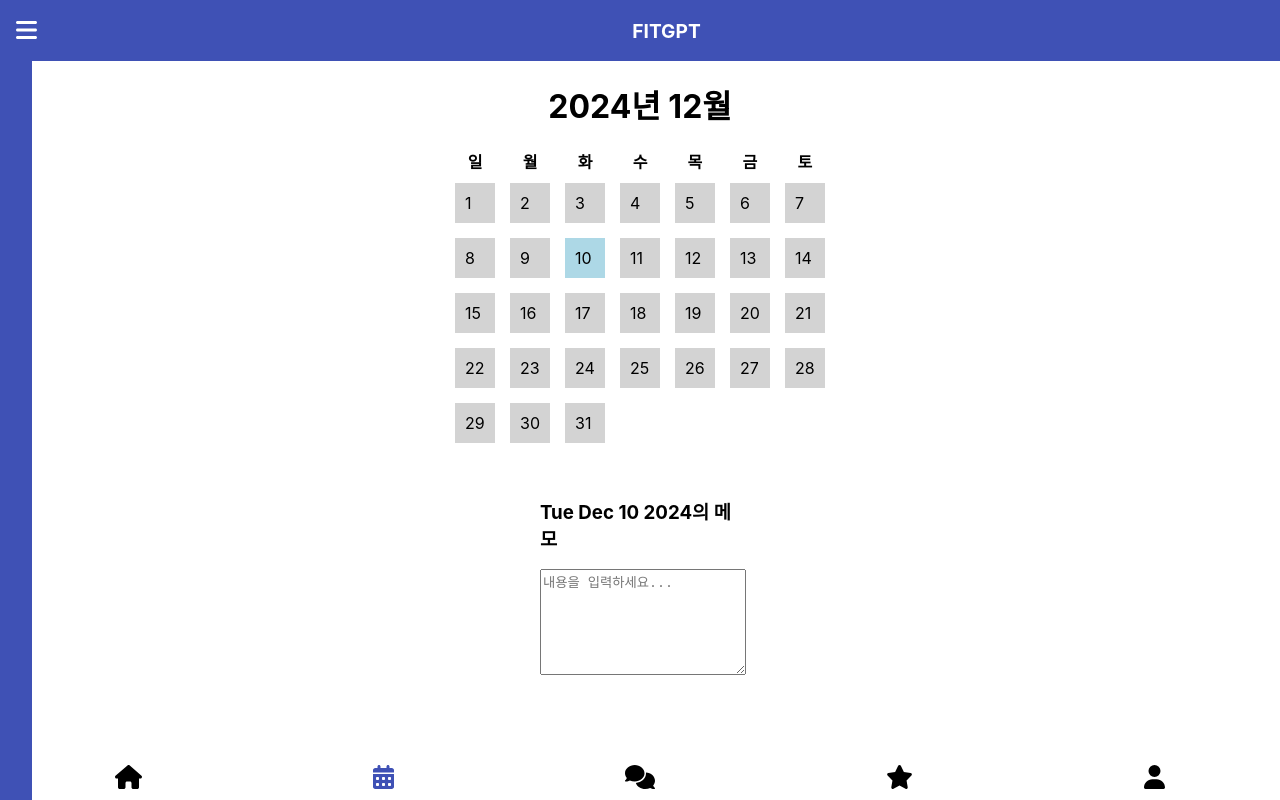
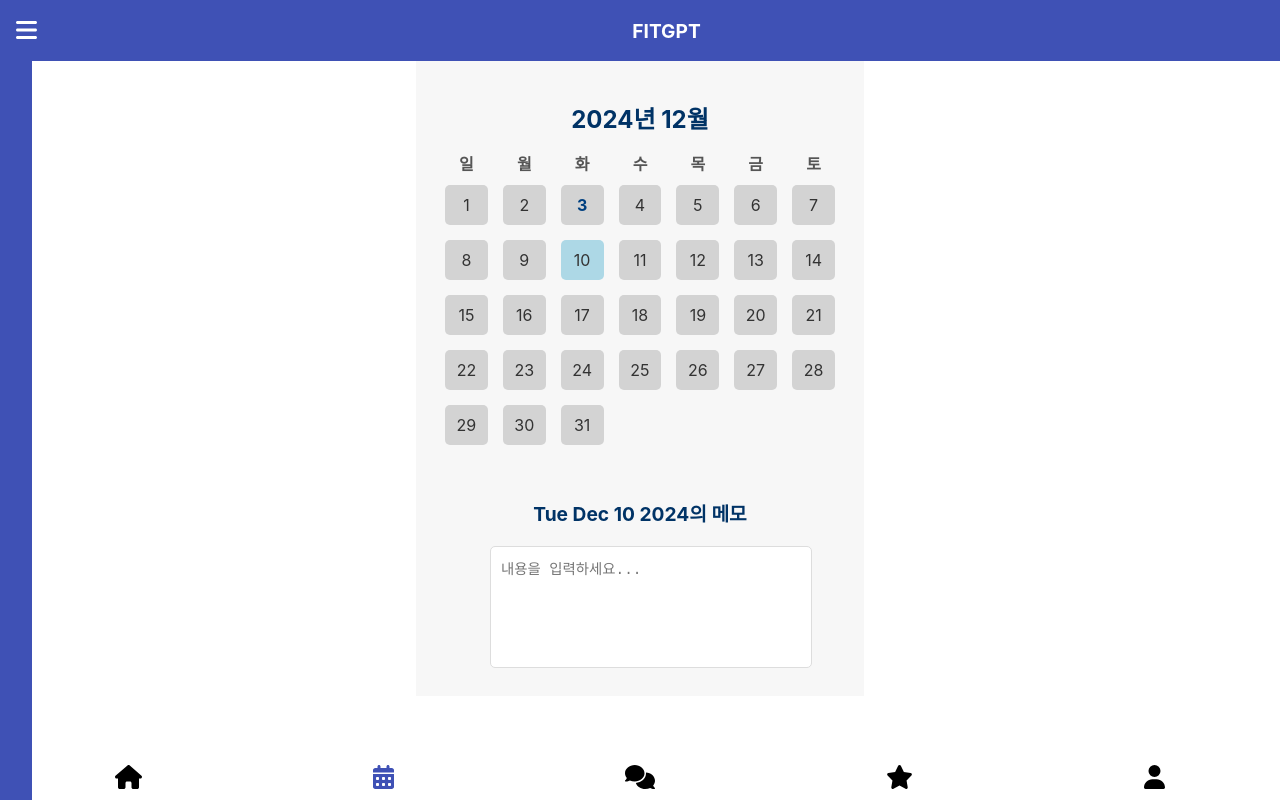
Before and after one commit to KangBJ-8303/FITGTP-SW, a React (Create React App) app in the folder fitgpt/: page /Write in a window 1280 px wide. Both pictures are taken after a click on the element "10". Built offline with nearby package versions, Linux system fonts and the light colour scheme.

Commit message:
calender

```diff
--- a/fitgpt/src/Calendar.jsx
+++ b/fitgpt/src/Calendar.jsx
@@ -1,19 +1,84 @@
+// Calendar.jsx
 import React, { useState, useEffect } from 'react';
+import styled from 'styled-components';
+
+const CalendarContainer = styled.div`
+  display: flex;
+  flex-direction: column;
+  align-items: center;
+  padding: 1.5rem;
+  max-width: 400px;
+  margin: auto;
+  background-color: #f7f7f7;
+`;
+
+const Title = styled.h1`
+  font-size: 1.5rem;
+  color: #003366;
+  margin-bottom: 1rem;
+`;
+
+const DaysGrid = styled.div`
+  display: grid;
+  grid-template-columns: repeat(7, 1fr);
+  gap: 5px;
+  margin-bottom: 10px;
+  width: 100%;
+`;
+
+const DayBox = styled.div`
+  font-weight: bold;
+  text-align: center;
+  color: #555;
+`;
+
+const Day = styled.div`
+  padding: 10px;
+  margin: 5px;
+  cursor: pointer;
+  text-align: center;
+  border-radius: 5px;
+  background-color: ${({ isSelected }) => (isSelected ? 'lightblue' : 'lightgray')};
+  color: ${({ isToday }) => (isToday ? '#004080' : '#333')};
+  font-weight: ${({ isToday }) => (isToday ? 'bold' : 'normal')};
+  &:hover {
+    background-color: #d0e4f7;
+  }
+`;
+
+const NoteContainer = styled.div`
+  margin-top: 20px;
+  width: 100%;
+  max-width: 300px;
+  text-align: center;
+`;
+
+const NoteTitle = styled.h3`
+  font-size: 1.2rem;
+  color: #003366;
+`;
+
+const NoteInput = styled.textarea`
+  width: 100%;
+  height: 100px;
+  padding: 10px;
+  font-size: 0.9rem;
+  border: 1px solid #ddd;
+  border-radius: 5px;
+  resize: none;
+`;
 
 export default function Calendar() {
   const [selectedDate, setSelectedDate] = useState(null);
   const [notes, setNotes] = useState({});
   const [currentMonth, setCurrentMonth] = useState(new Date());
-
   const daysOfWeek = ['일', '월', '화', '수', '목', '금', '토'];
 
   useEffect(() => {
-    setCurrentMonth(new Date()); // 현재 달을 기본값으로 설정
+    setCurrentMonth(new Date());
   }, []);
 
-  const handleDateClick = (date) => {
-    setSelectedDate(date);
-  };
+  const handleDateClick = (date) => setSelectedDate(date);
 
   const handleNoteChange = (e) => {
     setNotes({
@@ -36,45 +101,41 @@ export default function Calendar() {
     const year = currentMonth.getFullYear();
     const month = currentMonth.getMonth();
     const days = getDaysInMonth(year, month);
+    const today = new Date().toDateString();
 
     return days.map((date) => (
-      <div
+      <Day
         key={date}
         onClick={() => handleDateClick(date.toDateString())}
-        style={{
-          padding: '10px',
-          margin: '5px',
-          cursor: 'pointer',
-          backgroundColor: selectedDate === date.toDateString() ? 'lightblue' : 'lightgray',
-        }}
+        isSelected={selectedDate === date.toDateString()}
+        isToday={date.toDateString() === today}
       >
         {date.getDate()}
-      </div>
+      </Day>
     ));
   };
 
   return (
-    <div style={{ display: 'flex', flexDirection: 'column', alignItems: 'center' }}>
-      <h1>
+    <CalendarContainer>
+      <Title>
         {currentMonth.getFullYear()}년 {currentMonth.getMonth() + 1}월
-      </h1>
-      <div style={{ display: 'grid', gridTemplateColumns: 'repeat(7, 1fr)', gap: '5px', marginBottom: '10px' }}>
+      </Title>
+      <DaysGrid>
         {daysOfWeek.map((day) => (
-          <div key={day} style={{ fontWeight: 'bold', textAlign: 'center' }}>{day}</div>
+          <DayBox key={day}>{day}</DayBox>
         ))}
         {renderCalendar()}
-      </div>
+      </DaysGrid>
       {selectedDate && (
-        <div style={{ marginTop: '20px', width: '200px' }}>
-          <h3>{selectedDate}의 메모</h3>
-          <textarea
+        <NoteContainer>
+          <NoteTitle>{selectedDate}의 메모</NoteTitle>
+          <NoteInput
             value={notes[selectedDate] || ''}
             onChange={handleNoteChange}
             placeholder="내용을 입력하세요..."
-            style={{ width: '100%', height: '100px' }}
           />
-        </div>
+        </NoteContainer>
       )}
-    </div>
+    </CalendarContainer>
   );
 }
```
